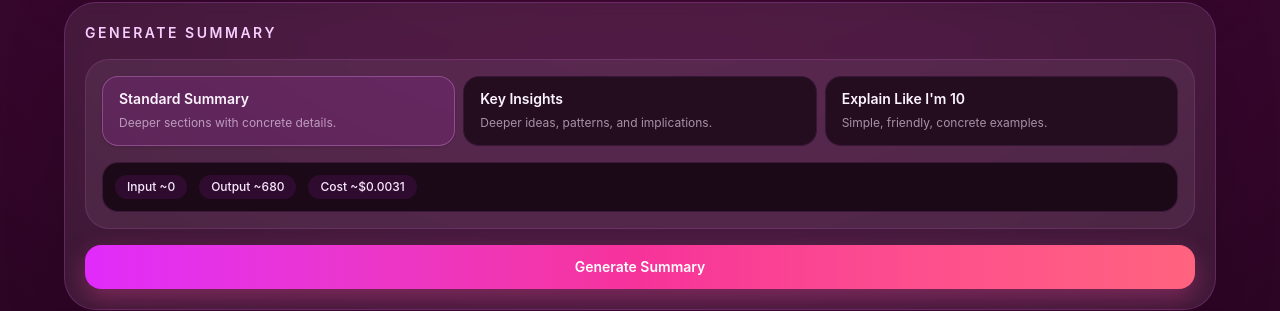
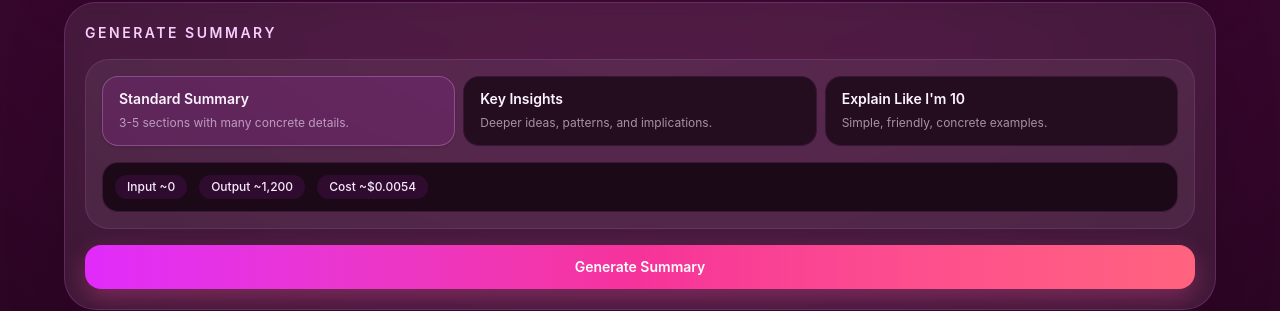
Before and after one commit to reolaccc/ai-summarizer, a React (Vite) app: page / in a window 1280 px wide. Shown: the part 500-811 px from the top of the page. Built offline with nearby package versions, Linux system fonts and the light colour scheme.

Commit message:
Expand standard summary depth

```diff
--- a/server.mjs
+++ b/server.mjs
@@ -22,7 +22,7 @@ const SUMMARY_MODE_PROMPTS = {
     label: "Standard Summary",
     summaryType: "bullets",
     instructions:
-      "Create a structured note outline that captures the content thoroughly. Do not limit the summary to three bullets. For medium or long inputs, aim for about 4 to 7 top-level sections. Each top-level section must be specific, not generic, and should read like a short claim or takeaway rather than a vague label. Under each top-level section, add 2 to 3 nested bullets that include concrete facts, examples, causes, effects, tradeoffs, or why it matters. The goal is a deeper knowledge map, not a flat list and not a high-level paraphrase. Keep the wording clean, direct, and information-rich.",
+      "Create a structured note outline that captures the content thoroughly. Do not limit the summary to three bullets. Aim for 3 to 5 major sections, with the exact number depending on the source length and complexity. Under each major section, add 5 to 10 detailed bullets when the content supports it. Each detail should try to include a concrete example, effect, cause, implication, or reason why it matters. The goal is a dense knowledge map, not a flat list and not a high-level paraphrase. Keep the wording clean, direct, and information-rich.",
   },
   key_insights: {
     label: "Key Insights",
@@ -166,7 +166,7 @@ function getBulletStats(items) {
 
 function isTooThinStandardSummary(items) {
   const stats = getBulletStats(items);
-  return stats.topLevelCount < 4 || stats.totalCount < 8;
+  return stats.topLevelCount < 3 || stats.totalCount < 12;
 }
 
 function extractUsageTokens(usage) {
@@ -348,9 +348,9 @@ app.post("/api/summarize", async (req, res) => {
           "You are expanding a standard summary that is too short.",
           "Rewrite it into a richer knowledge map with more concrete information.",
           "Do not limit it to three bullets.",
-          "Use at least 4 top-level sections for medium or long content, and 8 to 12 total bullet nodes when the source has enough detail.",
-          "Each top-level section must be specific and informative, not generic.",
-          "Under each top-level section, add 1 to 3 nested bullets with concrete facts, examples, causes, effects, tradeoffs, or why it matters.",
+          "Use 3 to 5 major sections for medium or long content when the source has enough detail.",
+          "Under each major section, add 5 to 10 detailed bullets when the source supports that level of depth.",
+          "Each detail must be concrete and should try to include an example, cause, effect, implication, or why it matters.",
           "Return valid JSON only with the same shape as before.",
           '{ "summaryType": "bullets" | "paragraph" | "insights", "summaryText": "string", "summaryBullets": [{"text":"string","level":0}], "insightPairs": [{"insight":"string","question":"string"}], "questions": ["string", "string", "string"] }',
           "Keep summaryType as bullets and keep summaryText empty.",
--- a/src/lib/summaryModes.ts
+++ b/src/lib/summaryModes.ts
@@ -17,9 +17,9 @@ export const SUMMARY_MODES: SummaryModeConfig[] = [
   {
     id: "standard",
     label: "Standard Summary",
-    description: "Deeper sections with concrete details.",
+    description: "3-5 sections with many concrete details.",
     outputType: "bullets",
-    estimatedOutputTokens: 680,
+    estimatedOutputTokens: 1200,
   },
   {
     id: "key_insights",
```
